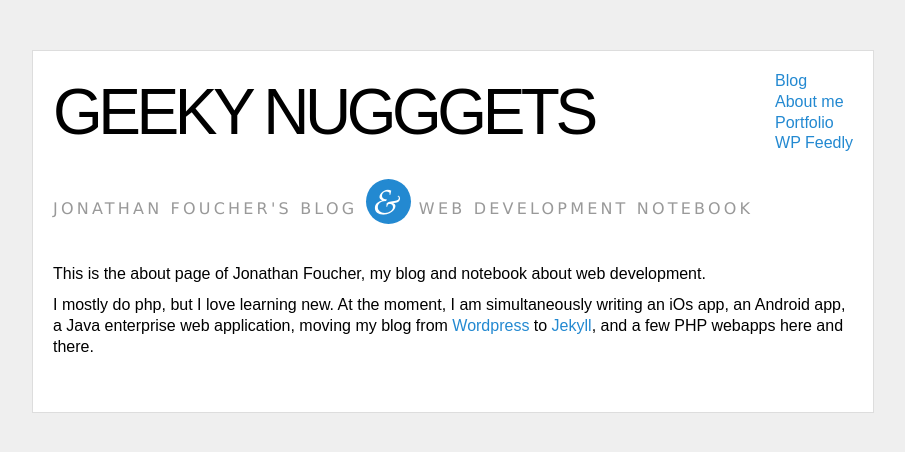
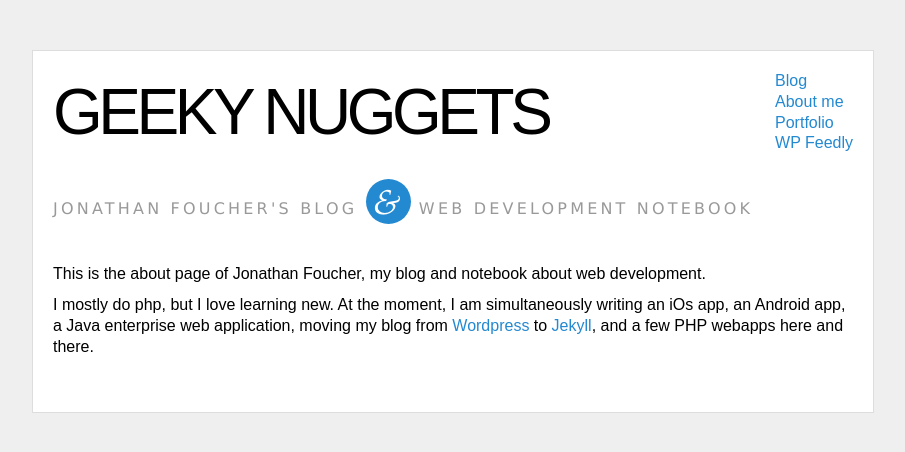
Before and after one commit to jfoucher/jfoucher.com, a Jekyll site: the page built from about.markdown, in a window 1280 px wide. Shown: the top 452 px of the page, without its empty margins (298-1203 px from the left). Built offline with Jekyll 4.4.1, drawn with Linux system fonts in a browser that asks for light colours; Markdown is read by kramdown in place of the engine named in the settings; comment, search, counter and statistics services are not loaded.

Commit message:
changed page title

```diff
--- a/_config.yml
+++ b/_config.yml
@@ -1,5 +1,5 @@
 markdown: rdiscount
 pygments: true
 description: Jonathan Foucher's blog <span class="amp">&amp;</span> web development notebook
-title: Geeky Nugggets
+title: Geeky Nuggets
 clean_desc: Jonathan Foucher's blog & web development notebook
--- a/_posts/2011-08-22-my-first-post-in-jekyll.markdown
+++ b/_posts/2011-08-22-my-first-post-in-jekyll.markdown
@@ -1,5 +1,5 @@
 ---
-layout:default
+layout: default
 title : My first post
 ---
 
--- a/index.html
+++ b/index.html
@@ -1,6 +1,6 @@
 ---
 layout: default
-title: Jonathan Foucher
+title: Geeky Nuggets
 ---
 
 
```
